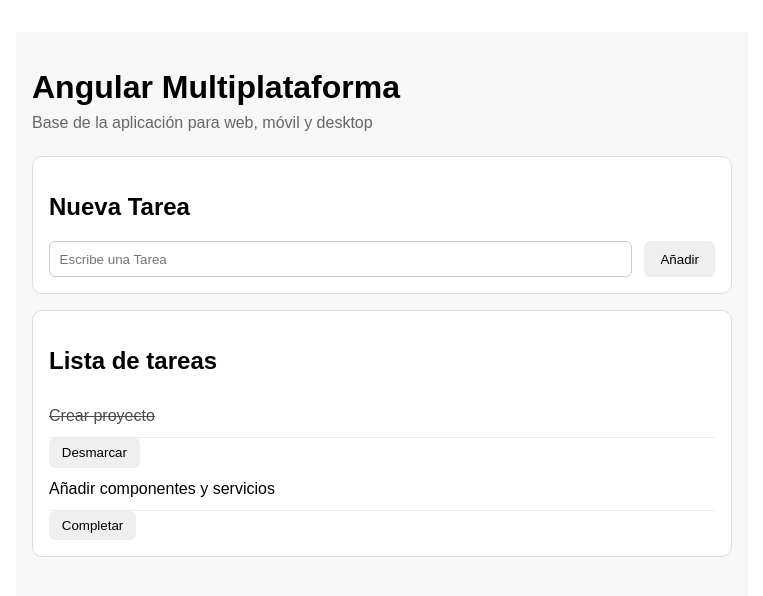
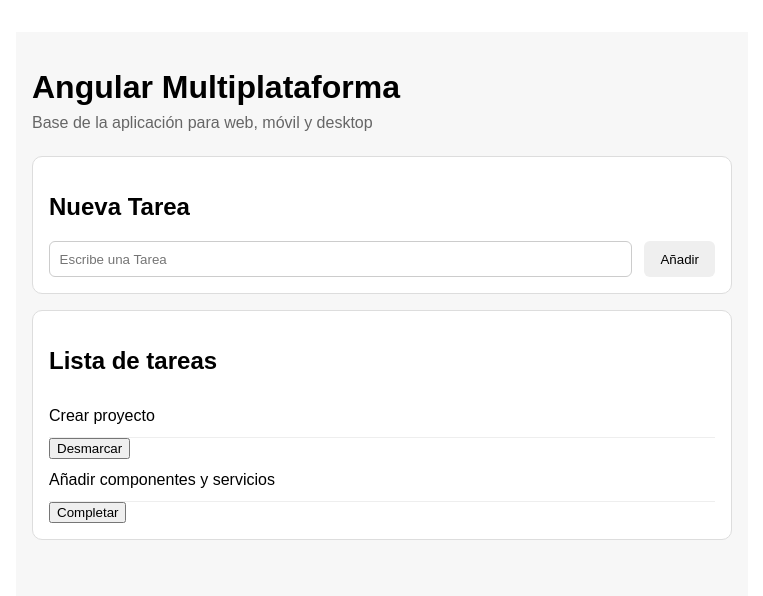
Before and after one commit to Amaza-ing/OW-Angular-Multiplataforma, an Angular app: page / in a window 1280 px wide. Shown: the top 596 px of the page, without its empty margins (258-1021 px from the left). Built offline with nearby package versions, Linux system fonts and the light colour scheme.

Commit message:
tasks migrated to App & task-item completed

```diff
--- a/src/app/app.ts
+++ b/src/app/app.ts
@@ -1,13 +1,43 @@
 import { Component, signal } from '@angular/core';
-import { TaskForm } from "./components/task-form/task-form";
-import { TaskList } from "./components/task-list/task-list";
+import { TaskForm } from './components/task-form/task-form';
+import { TaskList } from './components/task-list/task-list';
+import { Task } from './Models/task.model';
 
 @Component({
   selector: 'app-root',
   imports: [TaskForm, TaskList],
   templateUrl: './app.html',
-  styleUrl: './app.css'
+  styleUrl: './app.css',
 })
 export class App {
-  protected readonly title = signal('angular-multiplataforma');
+  private nextId = 3;
+
+  tasks = signal<Task[]>([
+    {
+      id: 1,
+      title: 'Crear proyecto',
+      completed: true,
+    },
+    {
+      id: 2,
+      title: 'Añadir componentes y servicios',
+      completed: false,
+    },
+  ]);
+
+  addTask(title: string): void {
+    const newTask: Task = {
+      id: this.nextId++,
+      title,
+      completed: false,
+    };
+
+    this.tasks.update((currentTasks) => [...currentTasks, newTask]);
+  }
+
+  toggleTask(id: number): void {
+    this.tasks.update((currentTasks) =>
+      currentTasks.map((task) => (task.id === id ? { ...task, completed: !task.completed } : task)),
+    );
+  }
 }
--- a/src/app/components/task-item/task-item.css
+++ b/src/app/components/task-item/task-item.css
@@ -0,0 +1,18 @@
+.task-row {
+  display: flex;
+  justify-content: space-between;
+  align-items: center;
+  gap: 1rem;
+}
+
+.completed {
+  text-decoration: line-through;
+  opacity: 0.7;
+}
+
+button {
+  padding: 0.45rem 0.8rem;
+  border: none;
+  border-radius: 6px;
+  cursor: pointer;
+}
--- a/src/app/components/task-item/task-item.ts
+++ b/src/app/components/task-item/task-item.ts
@@ -1,4 +1,5 @@
-import { Component } from '@angular/core';
+import { Component, input, output } from '@angular/core';
+import { Task } from '../../Models/task.model';
 
 @Component({
   selector: 'app-task-item',
@@ -7,5 +8,7 @@
   styleUrl: './task-item.css',
 })
 export class TaskItem {
+  task = input.required<Task>();
 
+  toggleRequested = output<number>();
 }
--- a/src/app/components/task-list/task-list.css
+++ b/src/app/components/task-list/task-list.css
@@ -23,15 +23,3 @@
 li:last-child {
   border-bottom: none;
 }
-
-.completed {
-  text-decoration: line-through;
-  opacity: 0.7;
-}
-
-button {
-  padding: 0.45rem 0.8rem;
-  border: none;
-  border-radius: 6px;
-  cursor: pointer;
-}
```
Also changed, not shown: src/app/components/task-item/task-item.html (+9 -1 lines).
